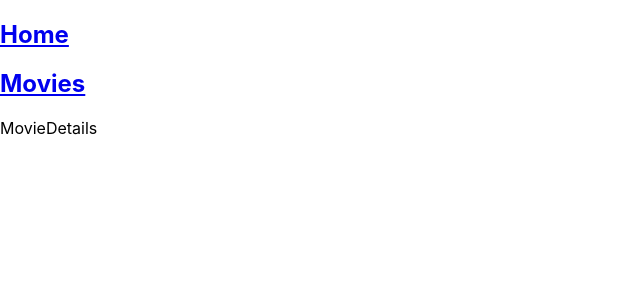
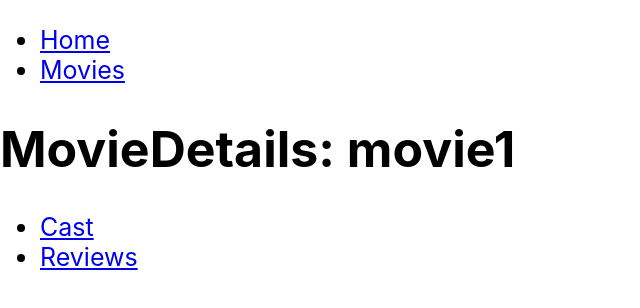
Before and after one commit to Pticeron/goit-react-hw-05-movies, a React (Create React App) app: page /goit-react-hw-05-movies/movies/movie1 in a window 1280 px wide. Shown: the top 308 px of the page, without its empty margins (0-640 px from the left). Built offline with nearby package versions, Linux system fonts and the light colour scheme.

Commit message:
add Layout and components

```diff
--- a/src/components/App.jsx
+++ b/src/components/App.jsx
@@ -1,39 +1,22 @@
-import { NavLink, Route, Routes } from 'react-router-dom';
+import { Route, Routes } from 'react-router-dom';
 import Home from 'pages/Home';
 import Movies from 'pages/Movies';
+import MovieDetails from 'pages/MovieDetails';
+import { Layout } from './Layout';
+import { Cast } from './Cast/Cast';
+import { Reviews } from './Reviews/Reviews';
 
 export const App = () => {
   return (
-    <div>
-      <h2>
-        <NavLink to="/">Home</NavLink>
-      </h2>
-      <h2>
-        <NavLink to="/movies">Movies</NavLink>
-      </h2>
-
-      <Routes>
-        <Route path="/" element={<Home />} />
-        <Route path="/movies" element={<Movies />} />
-        <Route path="/movies/:movieId" element={<div>MovieDetails</div>} />
-      </Routes>
-    </div>
+    <Routes>
+      <Route path="/" element={<Layout />}>
+        <Route index element={<Home />} />
+        <Route path="movies" element={<Movies />} />
+        <Route path="movies/:movieId" element={<MovieDetails />}>
+          <Route path="cast" element={<Cast />} />
+          <Route path="reviews" element={<Reviews />} />
+        </Route>
+      </Route>
+    </Routes>
   );
 };
-
-// export const App = () => {
-//   return (
-//     <div
-//       style={{
-//         height: '100vh',
-//         display: 'flex',
-//         justifyContent: 'center',
-//         alignItems: 'center',
-//         fontSize: 40,
-//         color: '#010101'
-//       }}
-//     >
-//       React homework template
-//     </div>
-//   );
-// };
--- /dev/null
+++ b/src/components/Cast/Cast.jsx
@@ -0,0 +1,12 @@
+import { useParams } from "react-router-dom";
+
+export const Cast = () => {
+    const { movieId } = useParams();
+
+    //     useEffect(() => {
+  // // http запит
+  //     }, [])
+
+
+    return <div>Cast Gallery: {movieId}</div>;
+};
--- /dev/null
+++ b/src/components/Layout.js
@@ -0,0 +1,22 @@
+import { NavLink, Outlet } from 'react-router-dom';
+
+export const Layout = () => {
+  return (
+    <div>
+      <header>
+        <ul>
+          <li>
+            <NavLink to="/">Home</NavLink>
+          </li>
+          <li>
+            <NavLink to="/movies">Movies</NavLink>
+          </li>
+        </ul>
+      </header>
+
+      <main>
+        <Outlet />
+      </main>
+    </div>
+  );
+};
--- /dev/null
+++ b/src/components/Reviews/Reviews.jsx
@@ -0,0 +1,12 @@
+import { useParams } from "react-router-dom";
+
+export const Reviews = () => {
+    const { movieId } = useParams();
+
+ //     useEffect(() => {
+  // // http запит
+  //     }, [])
+
+
+    return <div>Reviews: {movieId}</div>;
+};
--- a/src/index.css
+++ b/src/index.css
@@ -7,6 +7,7 @@
     sans-serif;
   -webkit-font-smoothing: antialiased;
   -moz-osx-font-smoothing: grayscale;
+  font-size: 25px;
 }
 
 code {
--- /dev/null
+++ b/src/pages/MovieDetails.jsx
@@ -0,0 +1,29 @@
+import { Link, Outlet, useParams } from 'react-router-dom';
+// import { useEffect } from "react";
+
+const MovieDetails = () => {
+  const { movieId } = useParams();
+
+  //     useEffect(() => {
+  // // http запит
+  //     }, [])
+
+  return (
+    <>
+    <h1>MovieDetails: {movieId} </h1>
+    <ul>
+      <li>
+        <Link to='cast'>Cast</Link>
+      </li>
+      <li>
+        <Link to='reviews'>Reviews</Link>
+      </li>
+    </ul>
+    <Outlet />
+  </>
+  );
+};
+
+
+
+export default MovieDetails;
```
Also changed, not shown: src/components/Cast/Cast.module.css (added), src/components/Reviews/Reviews.module.css (added).
